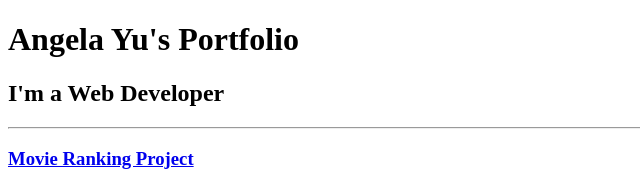
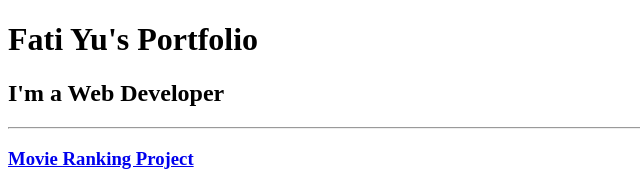
Before and after one commit to fatemehahmadi466/html-portfolio, a plain HTML site: page solution.html in a window 1280 px wide. Shown: the top 171 px of the page, without its empty margins (0-640 px from the left). Drawn offline with Linux system fonts and the light colour scheme.

Commit message:
Update solution.html

```diff
--- a/solution.html
+++ b/solution.html
@@ -3,11 +3,11 @@
 
 <head>
   <meta charset="UTF-8">
-  <title>Angela's Portfolio</title>
+  <title>Fati's Portfolio</title>
 </head>
 
 <body>
-  <h1>Angela Yu's Portfolio</h1>
+  <h1>Fati Yu's Portfolio</h1>
   <h2>I'm a Web Developer</h2>
   <hr />
   <h3><a href="./public/movie-ranking.html">Movie Ranking Project</a></h3>
```
